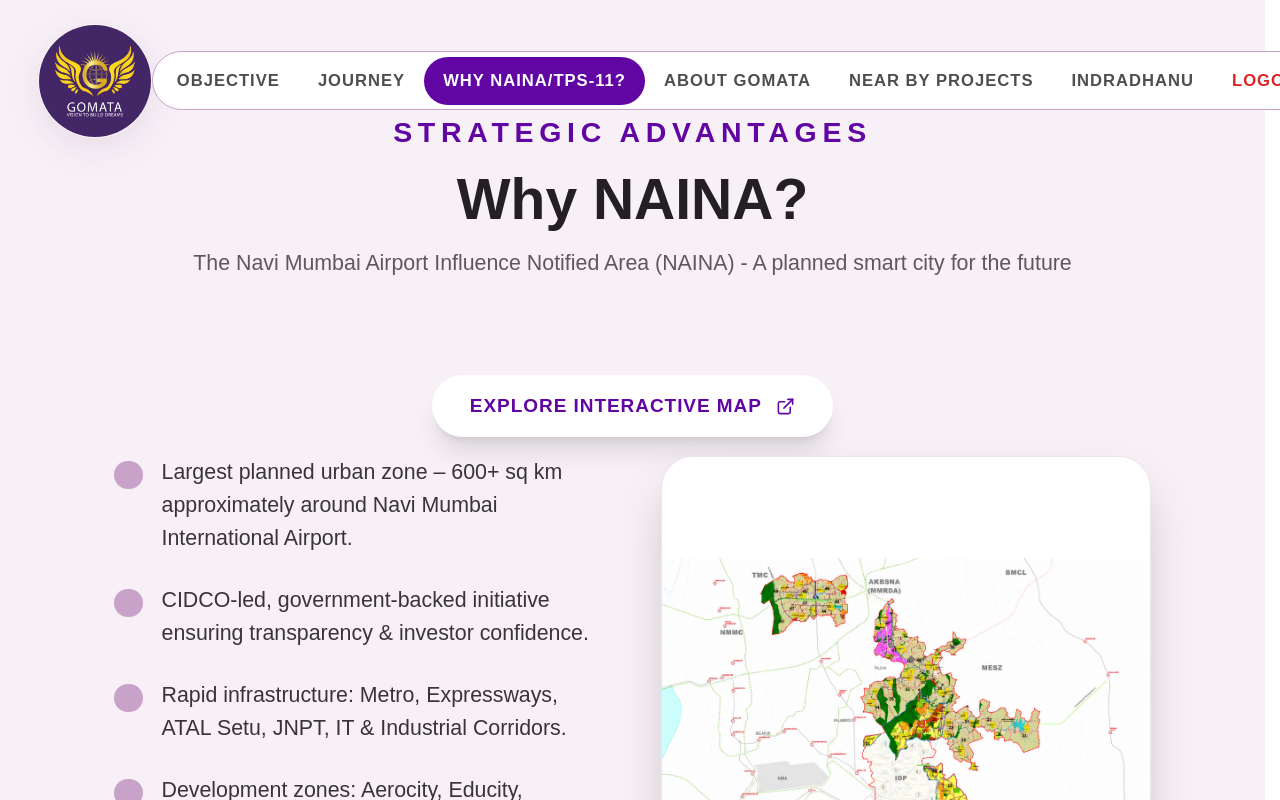
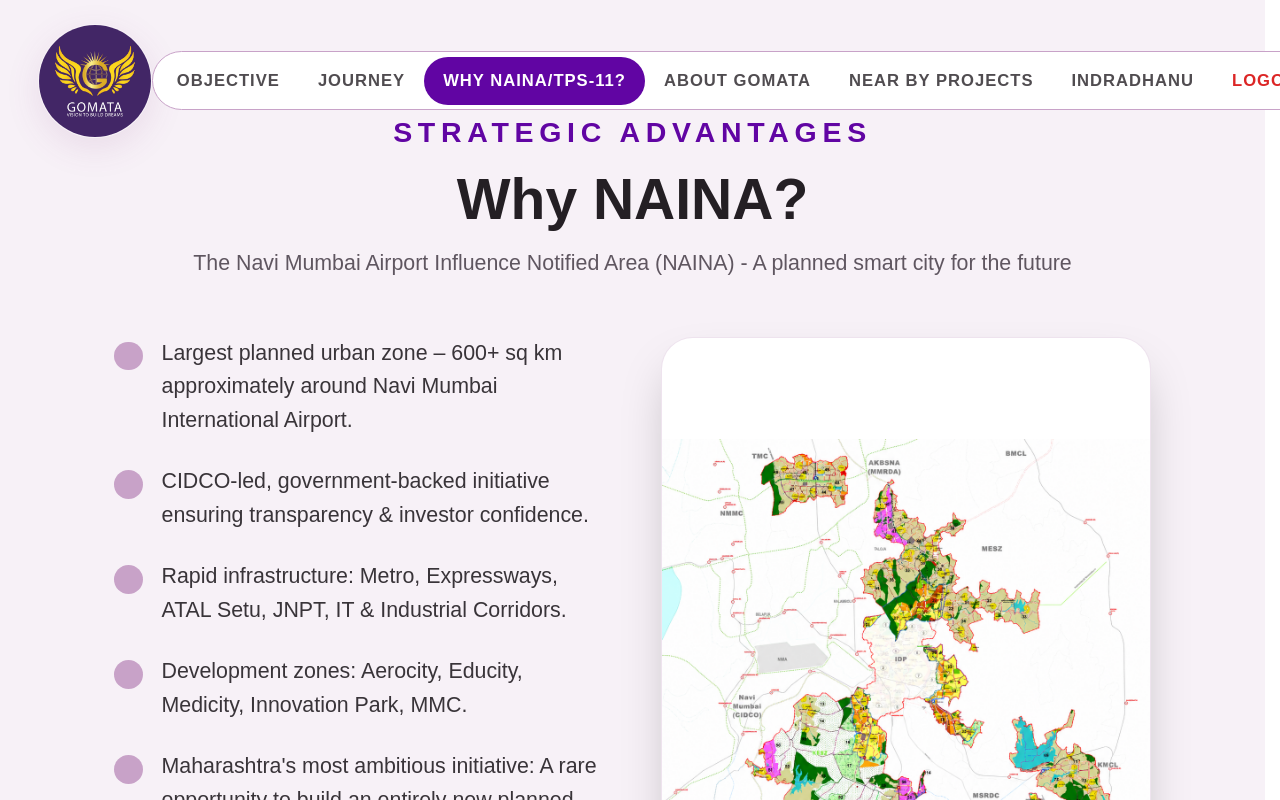
Before and after one commit to fortunemarketingmedia-cmd/gomata-presentation, a Next.js app: page /project in a window 1280 px wide. Shown: the top 800 px of the page. Built offline with nearby package versions, Linux system fonts and the light colour scheme.

Commit message:
all done

```diff
--- a/src/app/project/page.tsx
+++ b/src/app/project/page.tsx
@@ -363,17 +363,7 @@
           </div>
 
 
-        <div className="z-20 pt-8 pb-4 flex items-center justify-center w-full">
-          <a
-            href="/home"
-            target="_blank"
-            rel="noopener noreferrer"
-            className="group inline-flex items-center gap-3 px-8 py-3.5 rounded-full bg-white text-[#6105A3] font-extrabold text-sm md:text-base uppercase tracking-wider shadow-xl hover:bg-[#FFD700] hover:text-[#180828] hover:scale-105 transition-all duration-300 cursor-pointer"
-          >
-            <span>Explore Interactive Map</span>
-            <ExternalLink className="w-4 h-4 group-hover:translate-x-0.5 group-hover:-translate-y-0.5 transition-transform" />
-          </a>
-        </div>
+
 
           <div className="grid md:grid-cols-2 gap-12">
             <div className="space-y-6 flex flex-col justify-center">
@@ -480,6 +470,17 @@
             </p>
           </div>
 
+<div className="z-20 pt-8 pb-4 flex items-center justify-center w-full">
+          <a
+            href="/home"
+            target="_blank"
+            rel="noopener noreferrer"
+            className="group inline-flex items-center gap-3 px-8 py-3.5 rounded-full bg-white text-[#6105A3] font-extrabold text-sm md:text-base uppercase tracking-wider shadow-xl hover:bg-[#FFD700] hover:text-[#180828] hover:scale-105 transition-all duration-300 cursor-pointer"
+          >
+            <span>Explore Interactive Map</span>
+            <ExternalLink className="w-4 h-4 group-hover:translate-x-0.5 group-hover:-translate-y-0.5 transition-transform" />
+          </a>
+        </div>
           <div className="grid lg:grid-cols-2 gap-10">
             {tps11Cards.map((card, idx) => (
               <div
```
